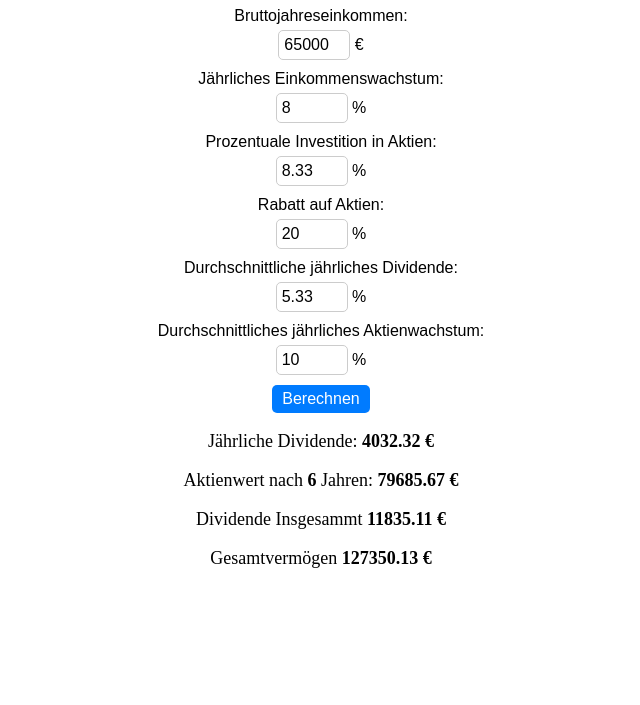
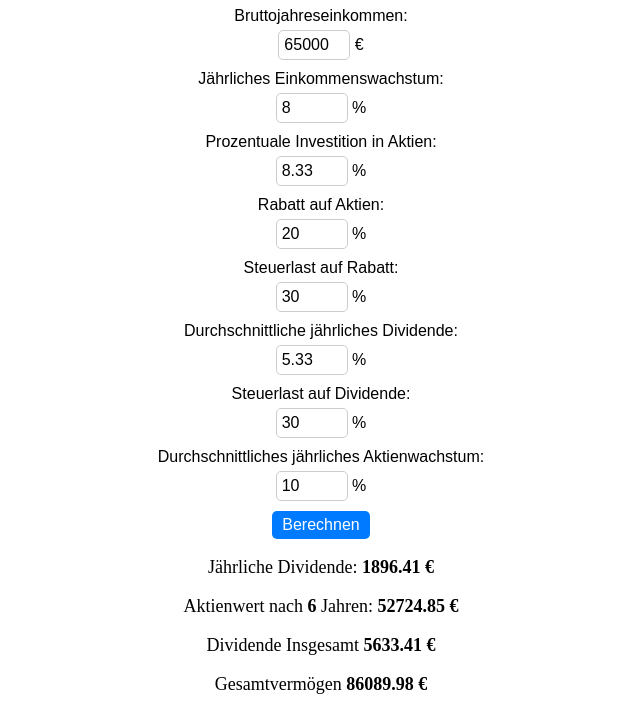
Before and after one commit to Lang-Julian/MitarbeiterAktienRechner, a website: page index.html in a window 1280 px wide. Both pictures are taken after a click on the button "Berechnen". Shown: the part 136-841 px from the top of the page, without its empty margins (319-959 px from the left). Before the commit the page ends 800 px from the top, so only its background shows below. Drawn offline with Linux system fonts and the light colour scheme.

Commit message:
Tax added

```diff
--- a/index.html
+++ b/index.html
@@ -27,8 +27,16 @@
     <input type="number" id="discount" name="discount" min="-50" max="50" step="0.1" value="20">
     %
     <br>
+    <label for="discountTax">Steuerlast auf Rabatt:</label>
+    <input type="number" id="discountTax" name="discountTax" min="-50" max="50" step="0.1" value="30">
+    %
+    <br>
     <label for="yearlyDividend">Durchschnittliche jährliches Dividende:</label>
     <input type="number" id="yearlyDividend" name="yearlyDividend" min="-50" max="50" step="0.1" value="5.33">
+    %
+    <br>
+    <label for="dividendTax">Steuerlast auf Dividende:</label>
+    <input type="number" id="dividendTax" name="discount" min="-50" max="50" step="0.1" value="30">
     %
     <br>
     <label for="stockGrowth">Durchschnittliches jährliches Aktienwachstum:</label>
@@ -40,7 +48,7 @@
 
 <p>Jährliche Dividende: <span id="dividend"></span></p>
 <p>Aktienwert nach <span id="numYears"></span> Jahren: <span id="stockValue"></span></p>
-<p>Dividende Insgesammt <span id="totalDividend"></span></p>
+<p>Dividende Insgesamt <span id="totalDividend"></span></p>
 <p>Gesamtvermögen <span id="total"></span></p>
 
 
--- a/script.js
+++ b/script.js
@@ -7,17 +7,19 @@ function calculate() {
     const stockPercent = parseFloat(document.getElementById('stockPercent').value) / 100;
     const stockGrowth = parseFloat(document.getElementById('stockGrowth').value) / 100;
     const yearlyDividend = parseFloat(document.getElementById('yearlyDividend').value) / 100;
+    const discountTax = parseFloat(document.getElementById('discountTax').value) / 100;
+    const dividendTax = parseFloat(document.getElementById('dividendTax').value) / 100;
 
     let totalInvestment = 0;
     let totalDividend = 0;
     let stockValue = 0;
 
     for (let i = 1; i <= years; i++) {
-        const investment = salary * stockPercent * (1 + discount);
+        const investment = salary * stockPercent * (1 + discount) * (1 - discountTax);
         totalInvestment += investment;
         stockValue += investment;
         stockValue *= (1 + stockGrowth);
-        dividend = stockValue * yearlyDividend;
+        dividend = (stockValue * yearlyDividend) * (1- dividendTax);
         totalDividend += dividend;
         stockValue += dividend;
         salary *= (1 + growth);
```
